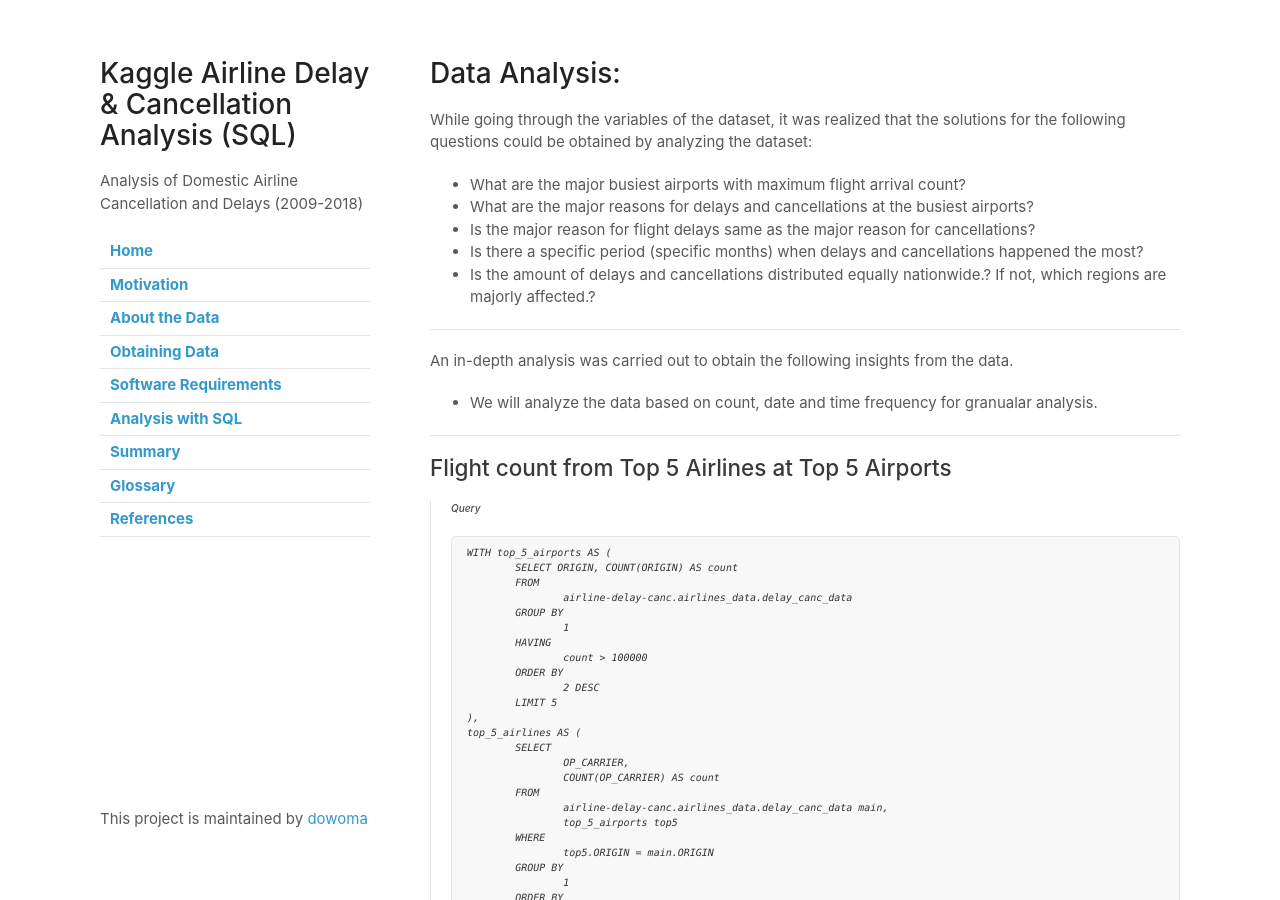
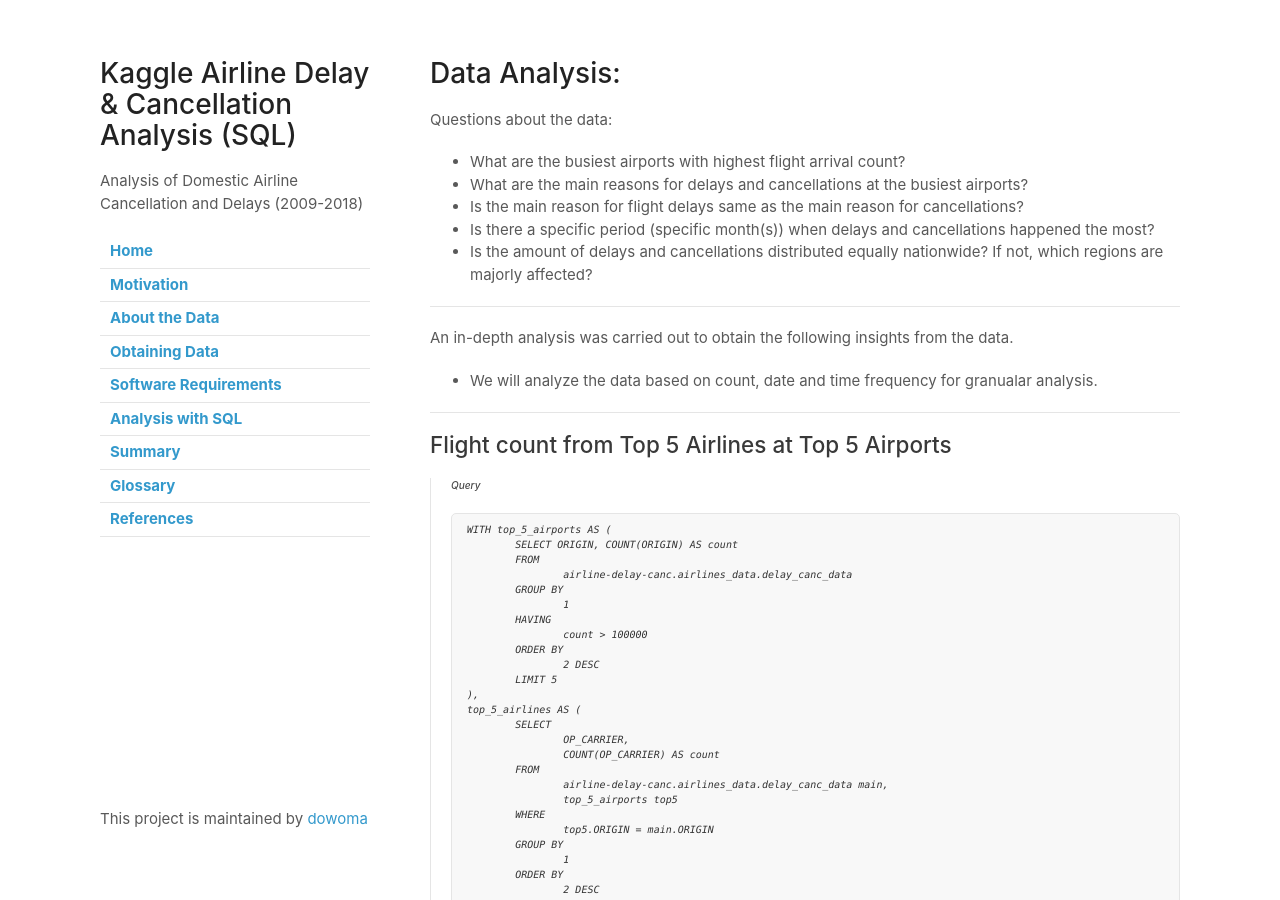
Before and after one commit to dowoma/Airline-Data-Analysis, a Jekyll site: the page built from analysis.md, in a window 1280 px wide and 900 px high. Built offline with Jekyll 4.4.1, drawn with Linux system fonts in a browser that asks for light colours; our own code applies the rules of GitHub Pages for plain Markdown files; some of the changed text lies outside the part shown.

Commit message:
Update analysis.md

```diff
--- a/analysis.md
+++ b/analysis.md
@@ -5,13 +5,13 @@
 </style>
 # Data Analysis:
 
-While going through the variables of the dataset, it was realized that the solutions for the following questions could be obtained by analyzing the dataset:
+Questions about the data:
 
--  What are the major busiest airports with maximum flight arrival count?
--  What are the major reasons for delays and cancellations at the busiest airports?
--  Is the major reason for flight delays same as the major reason for cancellations?
--  Is there a specific period (specific months) when delays and cancellations happened the most?
--  Is the amount of delays and cancellations distributed equally nationwide.? If not, which regions are majorly affected.?
+-  What are the busiest airports with highest flight arrival count?
+-  What are the main reasons for delays and cancellations at the busiest airports?
+-  Is the main reason for flight delays same as the main reason for cancellations?
+-  Is there a specific period (specific month(s)) when delays and cancellations happened the most?
+-  Is the amount of delays and cancellations distributed equally nationwide? If not, which regions are majorly affected?
 
 ---
 
@@ -107,7 +107,7 @@ WHERE
 
 <br>
 
-- From the above, it is realized that on **Delta Airlines** has the highest flight frequence on the **Atlanta** airport.
+- **Delta Airlines** has the highest flight frequence on the **Atlanta** airport.
 
 <br>
 
@@ -289,16 +289,6 @@ ORDER BY
 <br>
 <br>
 <br>
-
-### Top Cancellation Reasons at the Most Busiest Airport in practice (Atlanta)
-- Atlanta is one of the largest inter-connect point (airport) for domestic and international flights in USA.
-
-|S No.| Reason | Cancellation (in %) |
-| - | - | - | -
-| 1. | **Weather** | 74.6|
-| 2. | **Airline/Carrier Delays** | 17.4|
-| 3. | **National Air System** | 8|
-
 <br>
 
 <a href="images/8_Cancellation_Reason_top_airport_ATL.png"><img src="images/8_Cancellation_Reason_top_airport_ATL.png" style="min-width: 500px"></a>
```
